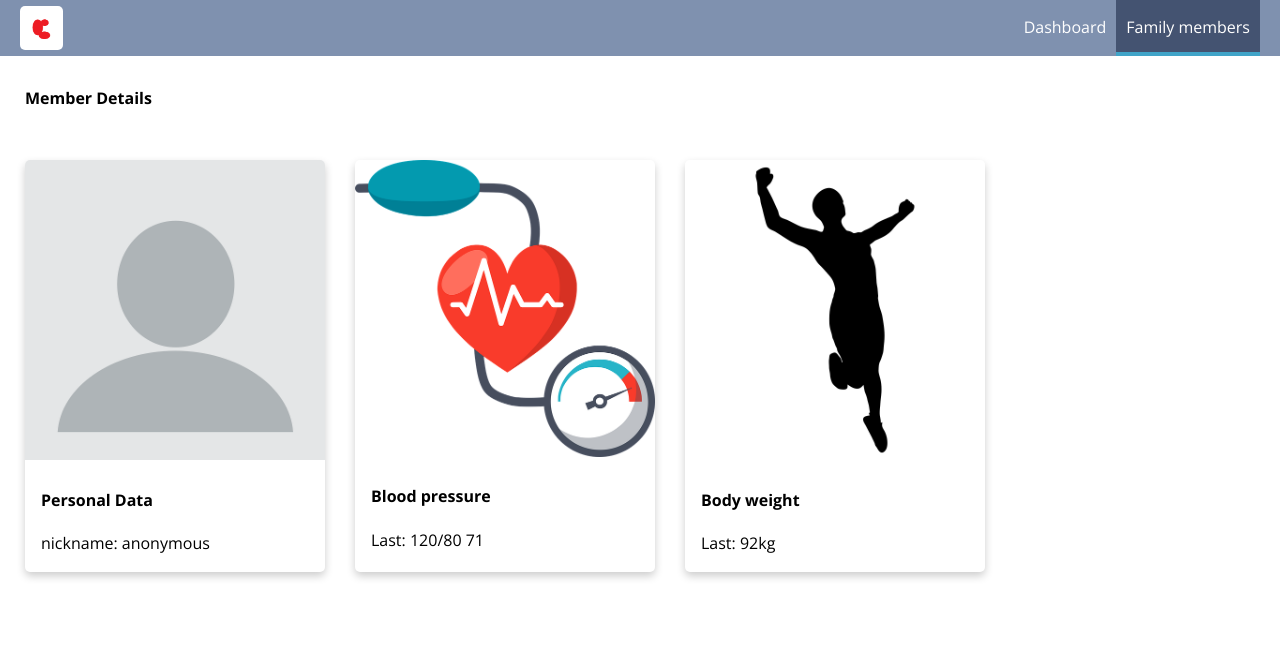
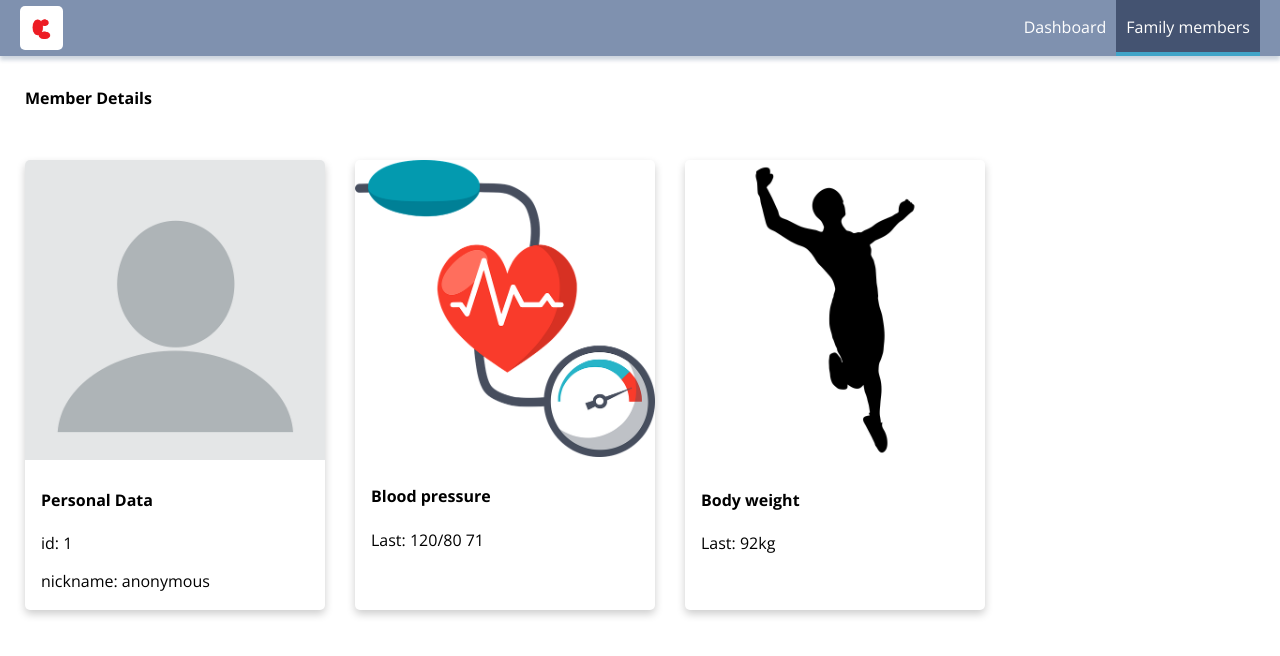
Before and after one commit to alburnus/family-ui, a React app: page /family-members/1/details in a window 1280 px wide. Shown: the top 656 px of the page. Built offline with nearby package versions, Linux system fonts and the light colour scheme.

Commit message:
css + get id from path

```diff
--- a/src/components/FamilyMember/MemberDetails.js
+++ b/src/components/FamilyMember/MemberDetails.js
@@ -13,6 +13,7 @@ export const MemberDetails = (props) => {
                     <img src={userImages} alt="Avatar" style={{width: '100%'}}/>
                     <div className={classes.container}>
                         <h4><b>Personal Data</b></h4>
+                        <p>id: {props.match.params.id}</p>
                         <p>nickname: anonymous</p>
                     </div>
                 </div>
--- a/src/components/Navigation/Toolbar/Toolbar.css
+++ b/src/components/Navigation/Toolbar/Toolbar.css
@@ -11,6 +11,7 @@
     padding: 0 20px;
     box-sizing: border-box;
     z-index: 90;
+    box-shadow: 0 4px 4px 0 rgba(7, 44, 92, 0.2);
 }
 
 .Toolbar nav {
```
